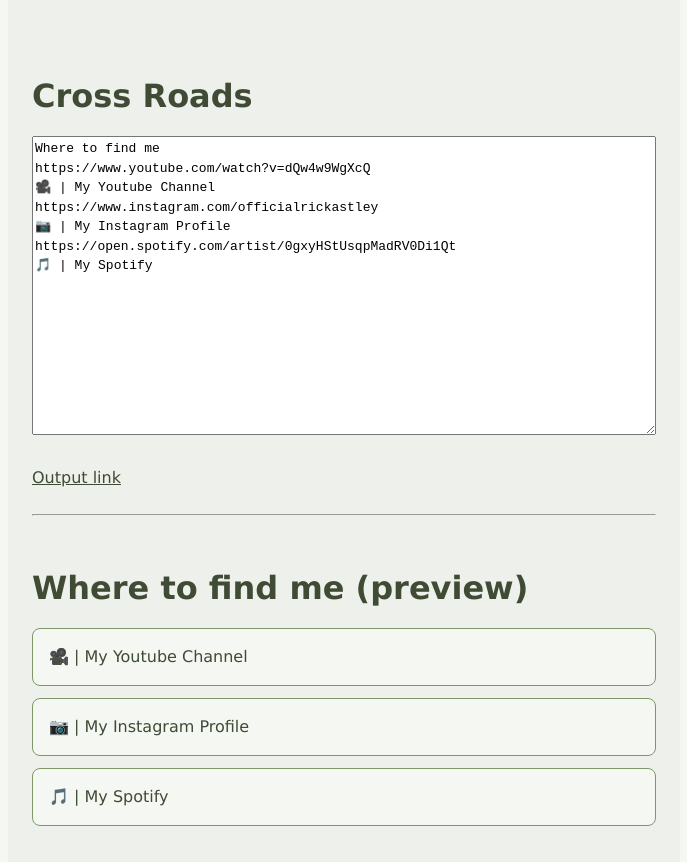
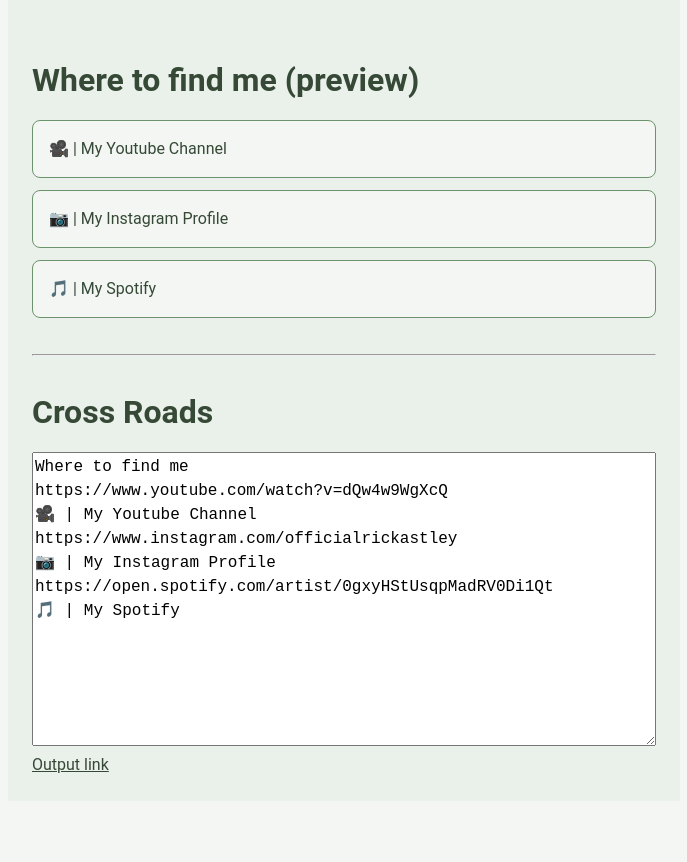
Before and after one commit to clement-gouin/cross-roads, a plain HTML site: page index.html in a window 1280 px wide. Shown: the whole page, without its empty margins (296-983 px from the left). After the commit the page ends 801 px from the top, so only its background shows below. Drawn offline with nearby package versions, Linux system fonts and the light colour scheme.

Commit message:
style upgrade

```diff
--- a/index.html
+++ b/index.html
@@ -11,18 +11,6 @@
   </head>
   <body>
     <main id="app" style="display: none">
-      <template v-if="debug">
-        <h1>Cross Roads</h1>
-        <textarea v-model="debugData" rows="15"></textarea>
-        <br />
-        <br />
-        <a v-if="debugData.length" :href="debugUrl" target="_blank"
-          >Output link</a
-        >
-        <br />
-        <br />
-        <hr />
-      </template>
       <h1 v-html="title + (debug ? ' (preview)' : '')"></h1>
       <a
         class="link"
@@ -31,6 +19,13 @@
         target="_blank"
         v-html="link.label"
       ></a>
+      <div v-if="debug">
+        <br>
+        <hr />
+        <h1>Cross Roads</h1>
+        <textarea v-model="debugData" rows="12"></textarea>
+        <a v-if="debugData.length" :href="debugUrl" target="_blank">Output link</a>
+      </template>
     </main>
   </body>
 </html>
--- a/style.css
+++ b/style.css
@@ -80,12 +80,15 @@
 =================================================
 */
 
+@import url("https://fonts.googleapis.com/css2?family=Roboto+Mono:ital,wght@0,100..700;1,100..700&display=swap");
+@import url("https://fonts.googleapis.com/css2?family=Roboto:ital,wght@0,100;0,300;0,400;0,500;0,700;0,900;1,100;1,300;1,400;1,500;1,700;1,900&display=swap");
+
 :root {
   /* https://materialui.co/colors/ */
-  --hue-primary: 92;
-  --sat-primary: 18.3%;
-  --background: hsl(var(--hue-primary), var(--sat-primary), 96.08%);
-  --background-primary: hsl(var(--hue-primary), var(--sat-primary), 93.33%);
+  --hue-primary: 120;
+  --sat-primary: 15%;
+  --background: hsl(var(--hue-primary), var(--sat-primary), 96%);
+  --background-primary: hsl(var(--hue-primary), var(--sat-primary), 93%);
   --background-secondary: hsl(var(--hue-primary), var(--sat-primary), 90%);
   --color-primary: hsl(var(--hue-primary), var(--sat-primary), 50%);
   --text-primary: hsl(var(--hue-primary), var(--sat-primary), 25%);
@@ -105,7 +108,7 @@
   padding: 0;
   max-width: 100%;
   color: var(--text-primary);
-  font-family: Verdana, serif;
+  font-family: "Roboto", Verdana, serif;
 }
 
 body {
@@ -117,10 +120,6 @@
   margin: auto;
   background-color: var(--background-primary);
   min-height: 100%;
-}
-
-h1 {
-  margin-bottom: 0.5em;
 }
 
 table {
@@ -135,7 +134,7 @@
 h4,
 h5,
 h6 {
-  margin: 1.5em 0 0.5em;
+  margin: 1em 0 0.5em;
 }
 
 p,
@@ -144,6 +143,18 @@
   margin-bottom: 2em;
   color: var(--text-secondary);
   font-family: sans-serif;
+}
+
+textarea,
+input[type="text"],
+select,
+.mono {
+  font-family: "Roboto Mono", monospace;
+  width: 100%;
+}
+
+a {
+  color: inherit;
 }
 
 @media only screen and (min-width: 768px) {
@@ -155,16 +166,11 @@
   }
 }
 
-textarea,
-input[type="text"],
-select {
-  font-family: monospace;
-  width: 100%;
-}
-
-a {
-  color: inherit;
-}
+/*
+=================================================
+APP STYLE
+=================================================
+*/
 
 .link {
   display: block;
```
